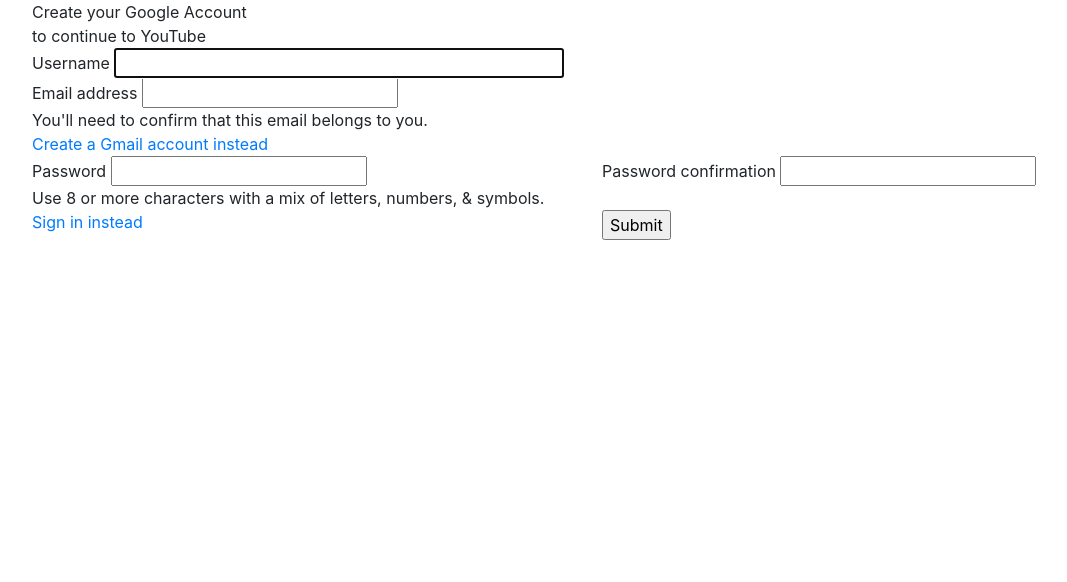
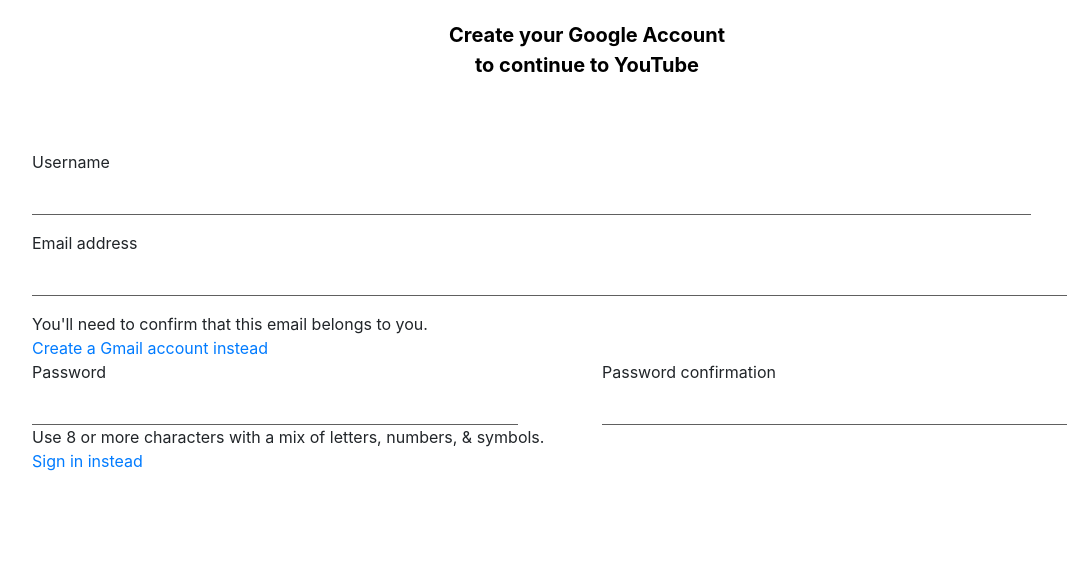
Before and after one commit to andre-fajar-n/Youtube-Clone, a Django app: page /register/ in a window 1280 px wide. Shown: the top 582 px of the page, without its empty margins (53-1120 px from the left). Run offline with Django 3.2, Linux system fonts and the light colour scheme; some libraries are stand-ins or nearby versions.

Commit message:
style login & register

```diff
--- a/app_youtube/static/css/style.css
+++ b/app_youtube/static/css/style.css
@@ -249,3 +249,107 @@
 .active {
   background-color: #f5f5f5;
 }
+
+/* SIGN IN */
+* {
+  margin: 0;
+  padding: 0;
+  box-sizing: border-box;
+}
+
+.container-signin {
+  width: 100%;
+  min-height: 100vh;
+  background-color: #fafafa;
+  display: -webkit-box;
+  display: -webkit-flex;
+  display: -moz-box;
+  display: -ms-flexbox;
+  display: flex;
+  flex-wrap: wrap;
+  justify-content: center;
+  align-items: center;
+  padding: 15px;
+  z-index: 1;
+}
+
+.signup-box {
+  width: 400px;
+  position: absolute;
+  top: 50%;
+  left: 50%;
+  transform: translate(-50%, -50%);
+  background-color: transparent;
+  border-radius: 10px;
+  padding: 10px;
+  box-shadow: 0 8px 12px 0 rgba(0, 0, 0, 0.15);
+}
+
+.title {
+  font-size: 20px;
+  text-align: center;
+  font-weight: bold;
+  color: black;
+  margin: 20px 0 70px 0;
+}
+
+.row::after {
+  content: "";
+  display: table;
+  clear: both;
+}
+
+.col {
+  float: left;
+  width: 50%;
+}
+
+.textboxtop {
+  width: 90%;
+  border-bottom: 1px solid #606060;
+}
+
+.textboxtop input {
+  border: none;
+  outline: none;
+  width: 100%;
+  padding: 8px 0;
+  color: #606060;
+  font-weight: bold;
+}
+
+.textbox {
+  width: 100%;
+  overflow: hidden;
+  border-bottom: 1px solid #606060;
+  margin: 16px 0;
+}
+
+.textbox input {
+  border: none;
+  outline: none;
+  width: 100%;
+  padding: 8px 0;
+  color: #606060;
+  font-weight: 600;
+}
+
+.button input {
+  width: 90%;
+  border-radius: 50px;
+  padding: 12px;
+  border: none;
+  outline: none;
+  font-size: 20px;
+  font-weight: 600;
+  cursor: pointer;
+  margin: 40px 0;
+  color: white;
+  background-color: transparent;
+}
+
+.button input:hover {
+  background-color: #fafafa;
+  box-shadow: 0 4px 10px 0 rgba(0, 0, 0, 0.1);
+
+}
--- a/app_youtube/templates/accounts/register.html
+++ b/app_youtube/templates/accounts/register.html
@@ -1,14 +1,15 @@
 <!DOCTYPE html>
 <html lang="en">
 <head>
+    {% load static %}
     <meta charset="UTF-8">
     <meta name="viewport" content="width=device-width, initial-scale=1.0">
     <title>Sign Up | Youtube</title>
-    <link rel="icon" type="image/png" href="img/favicon.png" />
-    <link href="css/style.css" rel="stylesheet">
+    <link rel="icon" type="image/png" href="{% static 'img/favicon.png' %}" />
+    <link href="{% static 'css/style.css' %}" rel="stylesheet">
     <link rel="stylesheet" href="https://stackpath.bootstrapcdn.com/bootstrap/4.4.1/css/bootstrap.min.css" integrity="sha384-Vkoo8x4CGsO3+Hhxv8T/Q5PaXtkKtu6ug5TOeNV6gBiFeWPGFN9MuhOf23Q9Ifjh" crossorigin="anonymous">
     <link rel="stylesheet" href="https://cdnjs.cloudflare.com/ajax/libs/font-awesome/4.7.0/css/font-awesome.min.css">
-    <script src="js/script.js"></script>
+    <script src="{% static 'js/script.js' %}"></script>
     <script src="https://code.jquery.com/jquery-3.4.1.slim.min.js" integrity="sha384-J6qa4849blE2+poT4WnyKhv5vZF5SrPo0iEjwBvKU7imGFAV0wwj1yYfoRSJoZ+n" crossorigin="anonymous"></script>
     <!-- <script src="https://cdn.jsdelivr.net/npm/popper.js@1.16.0/dist/umd/popper.min.js" integrity="sha384-Q6E9RHvbIyZFJoft+2mJbHaEWldlvI9IOYy5n3zV9zzTtmI3UksdQRVvoxMfooAo" crossorigin="anonymous"></script> -->
     <script src="https://stackpath.bootstrapcdn.com/bootstrap/4.4.1/js/bootstrap.min.js" integrity="sha384-wfSDF2E50Y2D1uUdj0O3uMBJnjuUD4Ih7YwaYd1iqfktj0Uod8GCExl3Og8ifwB6" crossorigin="anonymous"></script>
@@ -24,20 +25,6 @@
             </div>
             <form method="POST">
                 {% csrf_token %}
-                <!-- {{form.username.label}}
-                {{form.username}}
-
-                {{form.email.label}}
-                {{form.email}}
-
-                {{form.password1.label}}
-                {{form.password1}}
-
-                {{form.password2.label}}
-                {{form.password2}} -->
-
-                <!-- <input type="submit" name="users"> -->
-
                 <div class="row">
                     <div class="col">
                         <div class="textboxtop">
@@ -45,11 +32,6 @@
                             {{form.username}}
                         </div>
                     </div>
-                    <!-- <div class="col">
-                        <div class="textboxtop">
-                            <input type="text" placeholder="Last name">
-                        </div>
-                    </div> -->
                 </div>
                 <div class="textbox">
                     {{form.email.label}}
```
Also changed, not shown: app_youtube/templates/accounts/login.html (+4 -3 lines), db.sqlite3.
